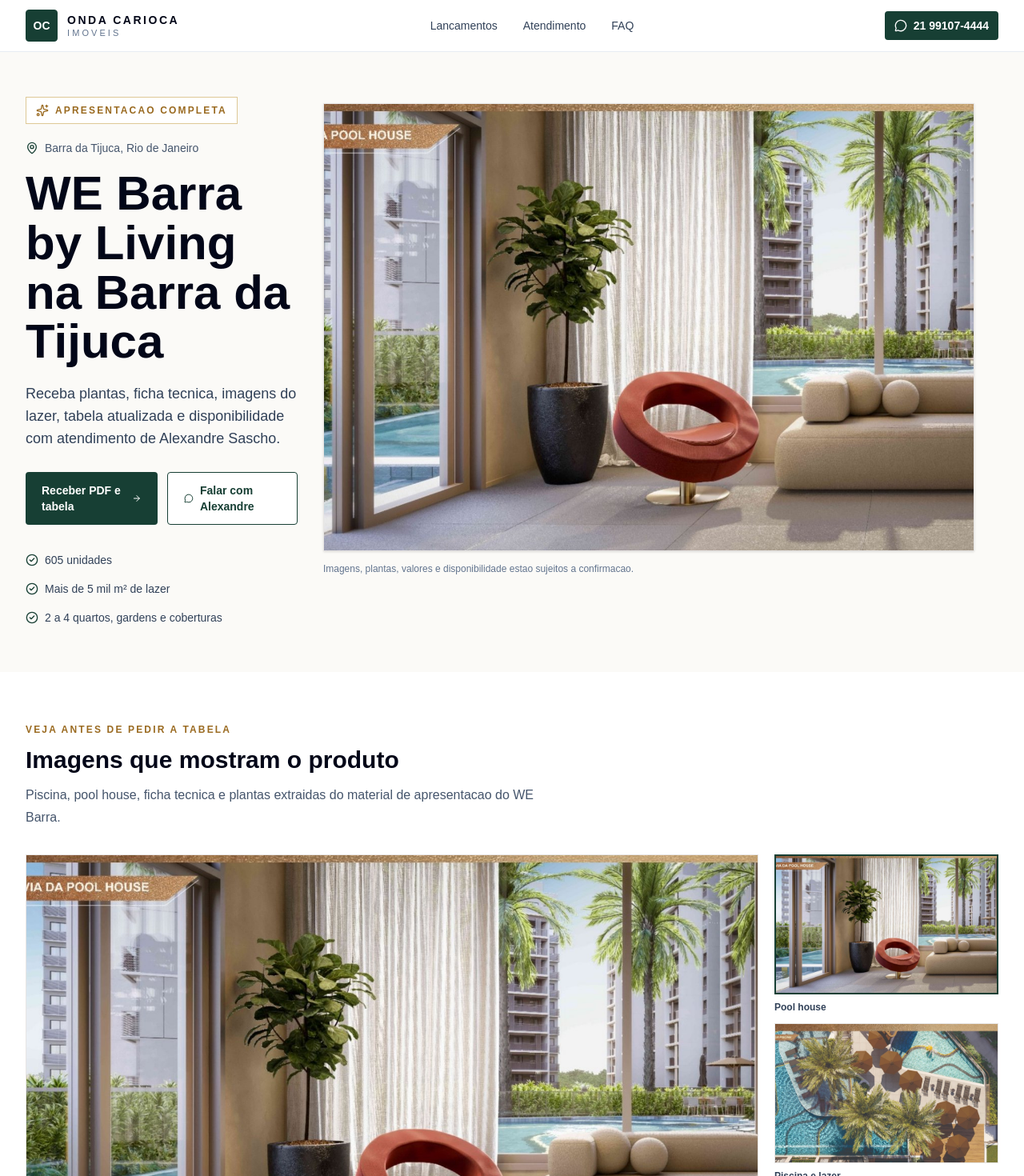
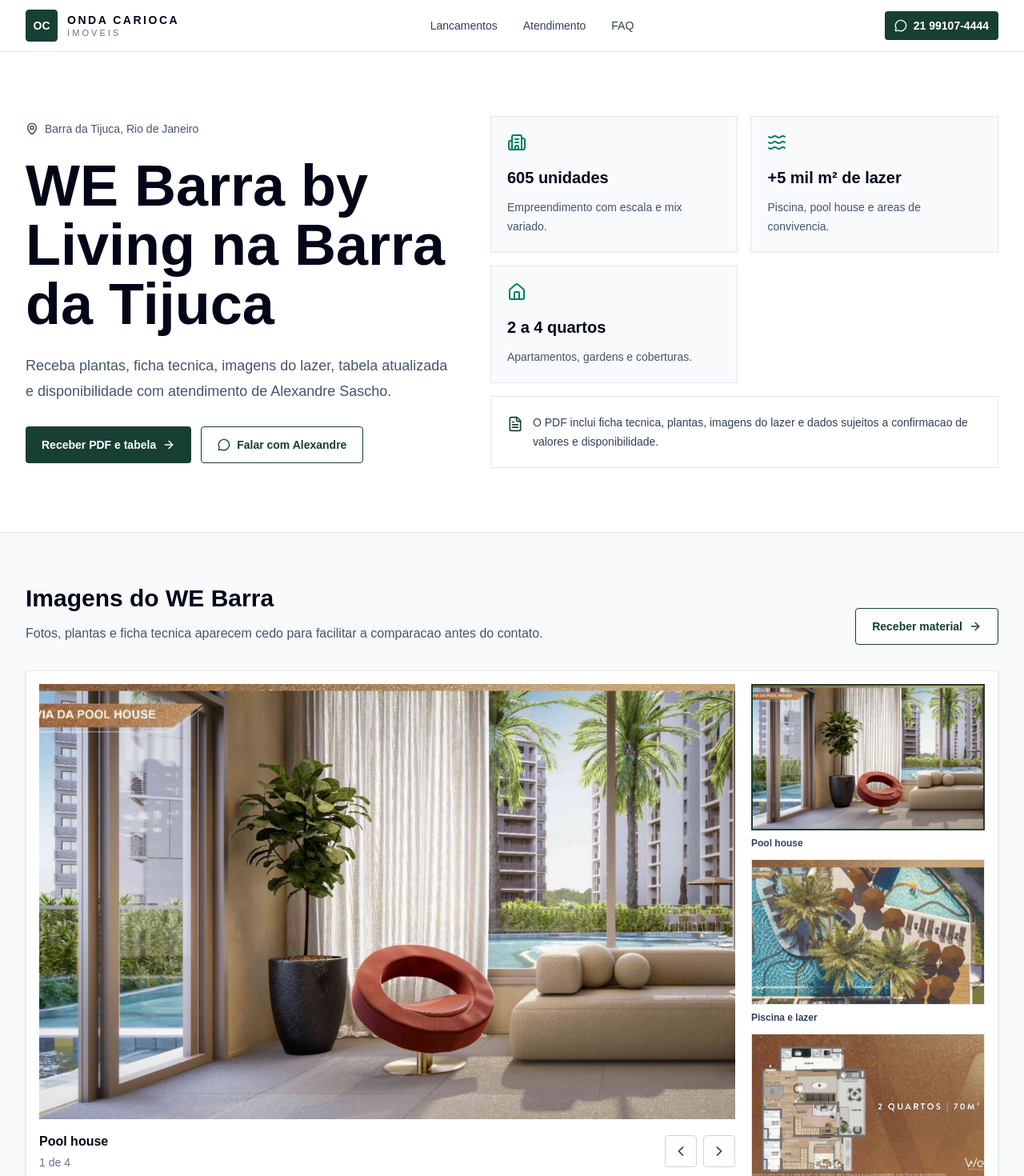
Before and after one commit to saschoimoveis-dev/ondacarioca, a Next.js app: page /lancamentos/we-barra-by-living-barra-da-tijuca in a window 1280 px wide. Shown: the top 1470 px of the page at 80% size. Built offline with nearby package versions, Linux system fonts and the light colour scheme; no server answers.

Commit message:
Refine WE Barra landing layout

```diff
--- a/src/components/FaqSection.tsx
+++ b/src/components/FaqSection.tsx
@@ -22,9 +22,9 @@
   }
 
   return (
-    <section className="bg-[#fbfaf7] py-14 sm:py-16" id="faq">
+    <section className="bg-slate-50 py-14 sm:py-16" id="faq">
       <div className="mx-auto max-w-5xl px-4 sm:px-6 lg:px-8">
-        <p className="text-xs font-semibold uppercase tracking-[0.18em] text-[#9a6a20]">
+        <p className="text-xs font-semibold uppercase tracking-[0.18em] text-[#007f5f]">
           Duvidas comuns
         </p>
         <h2 className="mt-3 text-3xl font-semibold text-slate-950">
@@ -34,7 +34,7 @@
           {imovel.faq.map((item) => (
             <details
               key={item.pergunta}
-              className="group border border-stone-200 bg-white p-5"
+              className="group border border-slate-200 bg-white p-5"
               onToggle={(event) =>
                 handleToggle(event.currentTarget.open, item.pergunta)
               }
--- a/src/components/GaleriaImovel.tsx
+++ b/src/components/GaleriaImovel.tsx
@@ -3,6 +3,7 @@
 import Image from "next/image";
 import { ChevronLeft, ChevronRight } from "lucide-react";
 import { useState } from "react";
+import { CtaLink } from "@/components/CtaLink";
 import type { Imovel } from "@/data/imoveis";
 import { pushTrackingEvent } from "@/lib/tracking";
 
@@ -62,27 +63,31 @@
   }
 
   return (
-    <section className="bg-white py-14 sm:py-16" id="galeria">
+    <section className="bg-slate-50 py-14 sm:py-16" id="galeria">
       <div className="mx-auto max-w-7xl px-4 sm:px-6 lg:px-8">
         <div className="mb-8 flex flex-col justify-between gap-4 sm:flex-row sm:items-end">
           <div>
-            <p className="text-xs font-semibold uppercase tracking-[0.18em] text-[#9a6a20]">
-              Veja antes de pedir a tabela
-            </p>
-            <h2 className="mt-3 text-3xl font-semibold text-slate-950">
-              Imagens que mostram o produto
+            <h2 className="text-3xl font-semibold text-slate-950">
+              Imagens do WE Barra
             </h2>
             <p className="mt-3 max-w-2xl text-base leading-7 text-slate-600">
-              Piscina, pool house, ficha tecnica e plantas extraidas do material
-              de apresentacao do WE Barra.
+              Fotos, plantas e ficha tecnica aparecem cedo para facilitar a
+              comparacao antes do contato.
             </p>
           </div>
+          <CtaLink
+            href="#lead-form"
+            label="Receber material"
+            imovel={imovel}
+            source="galeria_pdf_cta"
+            variant="secondary"
+          />
         </div>
 
         {activeImage ? (
-          <div className="grid gap-5 lg:grid-cols-[1fr_280px]">
+          <div className="grid gap-5 border border-slate-200 bg-white p-3 shadow-sm sm:p-4 lg:grid-cols-[1fr_292px]">
             <div>
-              <div className="relative aspect-[16/10] overflow-hidden border border-stone-200 bg-slate-100">
+              <div className="relative aspect-[16/10] overflow-hidden bg-slate-100">
                 <Image
                   src={activeImage.src}
                   alt={activeImage.alt}
@@ -95,10 +100,10 @@
 
               <div className="mt-4 flex flex-col gap-3 sm:flex-row sm:items-center sm:justify-between">
                 <div>
-                  <p className="text-sm font-semibold text-slate-950">
+                  <p className="text-base font-semibold text-slate-950">
                     {activeLabel}
                   </p>
-                  <p className="mt-1 text-xs text-slate-500">
+                  <p className="mt-1 text-sm text-slate-500">
                     {activeIndex + 1} de {imagens.length}
                   </p>
                 </div>
@@ -107,7 +112,7 @@
                   <button
                     type="button"
                     onClick={handlePrevious}
-                    className="grid size-10 place-items-center rounded-sm border border-stone-300 bg-white text-[#173f34] transition hover:bg-[#fbfaf7]"
+                    className="grid size-10 place-items-center rounded-sm border border-slate-300 bg-white text-[#173f34] transition hover:bg-slate-50"
                     aria-label="Imagem anterior"
                   >
                     <ChevronLeft className="size-5" aria-hidden="true" />
@@ -115,7 +120,7 @@
                   <button
                     type="button"
                     onClick={handleNext}
-                    className="grid size-10 place-items-center rounded-sm border border-stone-300 bg-white text-[#173f34] transition hover:bg-[#fbfaf7]"
+                    className="grid size-10 place-items-center rounded-sm border border-slate-300 bg-white text-[#173f34] transition hover:bg-slate-50"
                     aria-label="Proxima imagem"
                   >
                     <ChevronRight className="size-5" aria-hidden="true" />
@@ -137,7 +142,7 @@
                     className={
                       activeIndex === index
                         ? "relative block aspect-[16/10] overflow-hidden border-2 border-[#173f34] bg-slate-100"
-                        : "relative block aspect-[16/10] overflow-hidden border border-stone-200 bg-slate-100"
+                        : "relative block aspect-[16/10] overflow-hidden border border-slate-200 bg-slate-100"
                     }
                   >
                     <Image
--- a/src/components/HeroImovel.tsx
+++ b/src/components/HeroImovel.tsx
@@ -1,7 +1,5 @@
-import Image from "next/image";
-import { CheckCircle2, MapPin, Sparkles } from "lucide-react";
+import { Building2, FileText, Home, MapPin, Waves } from "lucide-react";
 import type { Imovel } from "@/data/imoveis";
-import { getImovelDestaque } from "@/data/imoveis";
 import { CtaLink } from "@/components/CtaLink";
 import { WhatsAppCTA } from "@/components/WhatsAppCTA";
 
@@ -10,32 +8,38 @@
 };
 
 export function HeroImovel({ imovel }: HeroImovelProps) {
-  const destaque = getImovelDestaque(imovel);
   const provas = [
-    "605 unidades",
-    "Mais de 5 mil m² de lazer",
-    "2 a 4 quartos, gardens e coberturas"
+    {
+      label: "605 unidades",
+      description: "Empreendimento com escala e mix variado.",
+      icon: Building2
+    },
+    {
+      label: "+5 mil m² de lazer",
+      description: "Piscina, pool house e areas de convivencia.",
+      icon: Waves
+    },
+    {
+      label: "2 a 4 quartos",
+      description: "Apartamentos, gardens e coberturas.",
+      icon: Home
+    }
   ];
 
   return (
-    <section className="overflow-hidden bg-[#fbfaf7]">
-      <div className="mx-auto grid max-w-7xl gap-8 px-4 py-10 sm:px-6 lg:grid-cols-[0.92fr_1.08fr] lg:px-8 lg:py-14">
+    <section className="border-b border-slate-200 bg-white">
+      <div className="mx-auto grid max-w-7xl gap-10 px-4 py-14 sm:px-6 lg:grid-cols-[0.92fr_1.08fr] lg:px-8 lg:py-20">
         <div className="flex flex-col justify-center">
-          <div className="inline-flex w-fit items-center gap-2 border border-[#d1b16a]/70 bg-white px-3 py-2 text-xs font-semibold uppercase tracking-[0.18em] text-[#9a6a20]">
-            <Sparkles className="size-4" aria-hidden="true" />
-            Apresentacao completa
-          </div>
-
-          <div className="mt-5 flex items-center gap-2 text-sm font-medium text-slate-600">
+          <div className="flex items-center gap-2 text-sm font-medium text-slate-600">
             <MapPin className="size-4 text-[#173f34]" aria-hidden="true" />
             {imovel.bairro}, {imovel.cidade}
           </div>
 
-          <h1 className="mt-4 max-w-3xl text-4xl font-semibold leading-[1.03] text-slate-950 sm:text-5xl lg:text-6xl">
+          <h1 className="mt-6 max-w-3xl text-5xl font-semibold leading-[1.03] text-slate-950 sm:text-6xl lg:text-7xl">
             WE Barra by Living na Barra da Tijuca
           </h1>
 
-          <p className="mt-5 max-w-2xl text-base leading-7 text-slate-700 sm:text-lg">
+          <p className="mt-6 max-w-2xl text-lg leading-8 text-slate-600">
             Receba plantas, ficha tecnica, imagens do lazer, tabela atualizada e
             disponibilidade com atendimento de Alexandre Sascho.
           </p>
@@ -52,38 +56,37 @@
               imovel={imovel}
               source="hero_whatsapp"
               label="Falar com Alexandre"
-              className="inline-flex items-center justify-center gap-2 rounded-sm border border-[#173f34] bg-white px-5 py-3 text-sm font-semibold text-[#173f34] transition hover:bg-white/70"
+              className="inline-flex items-center justify-center gap-2 rounded-sm border border-[#173f34] bg-white px-5 py-3 text-sm font-semibold text-[#173f34] transition hover:bg-slate-50"
             />
-          </div>
-
-          <div className="mt-8 grid gap-3 text-sm leading-6 text-slate-700">
-            {provas.map((prova) => (
-              <span key={prova} className="flex items-start gap-2">
-                <CheckCircle2
-                  className="mt-1 size-4 shrink-0 text-[#173f34]"
-                  aria-hidden="true"
-                />
-                {prova}
-              </span>
-            ))}
           </div>
         </div>
 
-        <div className="lg:py-2">
-          <div className="relative aspect-[4/3] overflow-hidden border border-stone-200 bg-stone-100 shadow-sm sm:aspect-[16/11] lg:min-h-[560px]">
-            <Image
-              src={destaque.src}
-              alt={destaque.alt}
-              fill
-              priority
-              sizes="(min-width: 1024px) 56vw, 100vw"
-              className="object-cover"
-            />
+        <div className="grid gap-4 self-center sm:grid-cols-3 lg:grid-cols-2">
+          {provas.map((prova) => {
+            const Icon = prova.icon;
+
+            return (
+              <div key={prova.label} className="border border-slate-200 bg-slate-50 p-5">
+                <Icon className="mb-5 size-6 text-[#007f5f]" aria-hidden="true" />
+                <p className="text-xl font-semibold leading-tight text-slate-950">
+                  {prova.label}
+                </p>
+                <p className="mt-3 text-sm leading-6 text-slate-600">
+                  {prova.description}
+                </p>
+              </div>
+            );
+          })}
+
+          <div className="border border-slate-200 bg-white p-5 sm:col-span-3 lg:col-span-2">
+            <div className="flex items-start gap-3">
+              <FileText className="mt-1 size-5 shrink-0 text-[#173f34]" />
+              <p className="text-sm leading-6 text-slate-700">
+                O PDF inclui ficha tecnica, plantas, imagens do lazer e dados
+                sujeitos a confirmacao de valores e disponibilidade.
+              </p>
+            </div>
           </div>
-          <p className="mt-3 text-xs leading-5 text-slate-500">
-            Imagens, plantas, valores e disponibilidade estao sujeitos a
-            confirmacao.
-          </p>
         </div>
       </div>
     </section>
```
Also changed, not shown: src/components/BlocoCondicoes.tsx (+6 -6 lines), src/components/BlocoDiferenciais.tsx (+22 -17 lines), src/components/BlocoLocalizacao.tsx (+4 -4 lines), src/components/BlocoTipologias.tsx (+5 -5 lines), src/components/LeadForm.tsx (+8 -8 lines), src/components/StickyMobileCTA.tsx (+40 -0 lines).
